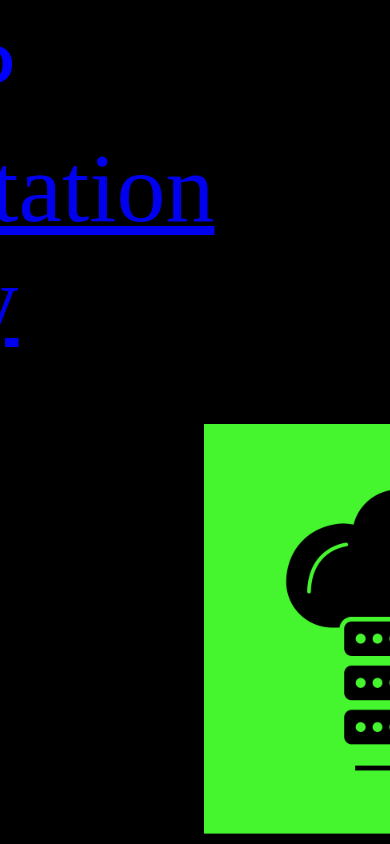
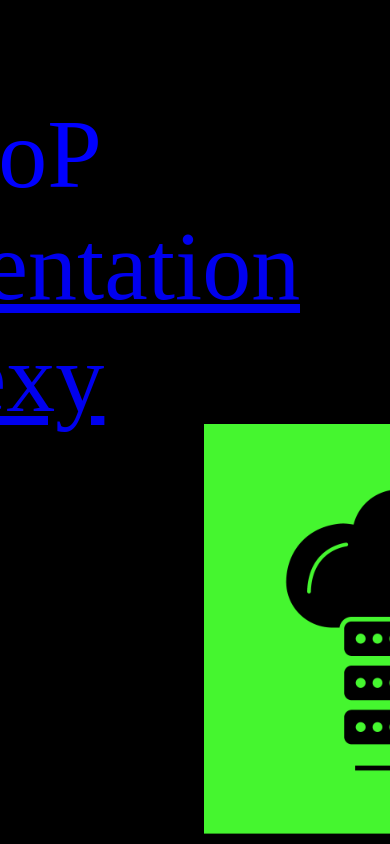
Before and after one commit to shyaboi/npopio, a website: page views/index.html in a window 390 px wide. Drawn offline with Linux system fonts and the light colour scheme; files that its build step writes are made by us from their sources; files whose address does not match are found by name.

Commit message:
positioning and mobile media qs

```diff
--- a/views/styles/style.css
+++ b/views/styles/style.css
@@ -4,16 +4,27 @@
  position: absolute;
  font-size: 98px;
  top: 5vw;
- right: 45vw;
+ right: 35vw;
  overflow: hidden;
  color: blue;
 }
+
+@media (max-width: 1200px) {
+  #ss {
+    top: 25vw;
+    right: 23vw;
+    }
+  }
 
 #mainContainer{
  padding: 3rem 26rem 26rem 26rem;
 }
 
-
+@media (max-width: 1200px) {
+#mainContainer {
+  padding: 3rem 4rem 4rem 4rem;
+  }
+}
 
 body::-webkit-scrollbar {
    display: none;
```
